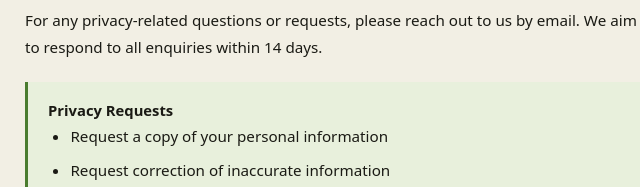
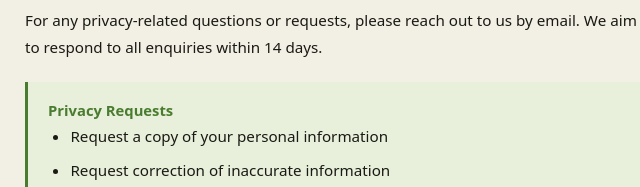
Before and after one commit to ahmadmotamer/treelinker-website, a plain HTML site: page privacy.html in a window 1280 px wide. Shown: the part 7266-7453 px from the top of the page, 327-967 px from the left. Drawn offline with Linux system fonts and the light colour scheme.

Commit message:
changing design

```diff
--- a/privacy.html
+++ b/privacy.html
@@ -302,8 +302,8 @@
               <h2>14. Contact Us</h2>
               <p>For any privacy-related questions or requests, please reach out to us by email. We aim to respond to all enquiries within 14 days.</p>
               <div class="callout">
-                <strong>Privacy Requests</strong>
-                <ul style="margin:.75rem 0 .75rem 1.25rem color:var(--color-primary); ">
+                <strong style="color:var(--color-primary);">Privacy Requests</strong>
+                <ul style="margin:.75rem 0 .75rem 1.25rem color:var(--color-primary);">
                   <li>Request a copy of your personal information</li>
                   <li>Request correction of inaccurate information</li>
                   <li>Request deletion of your account</li>
```
